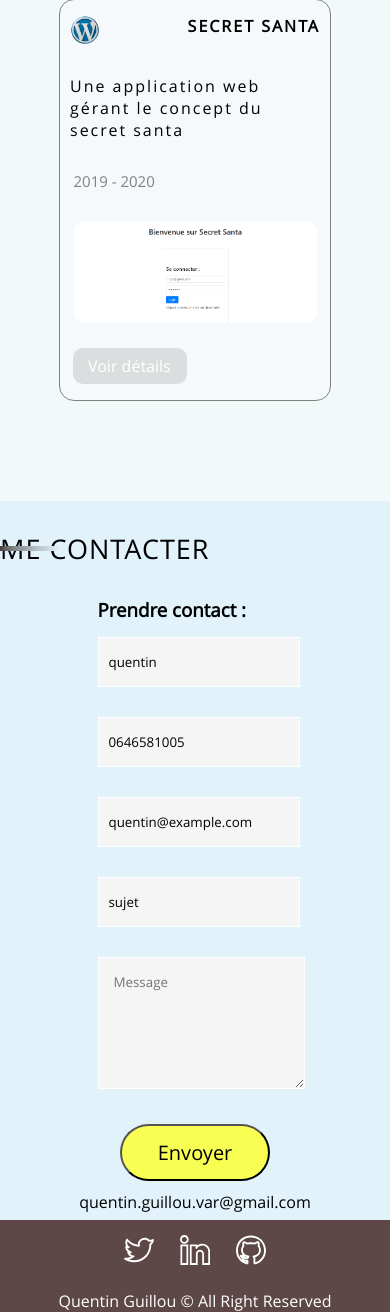
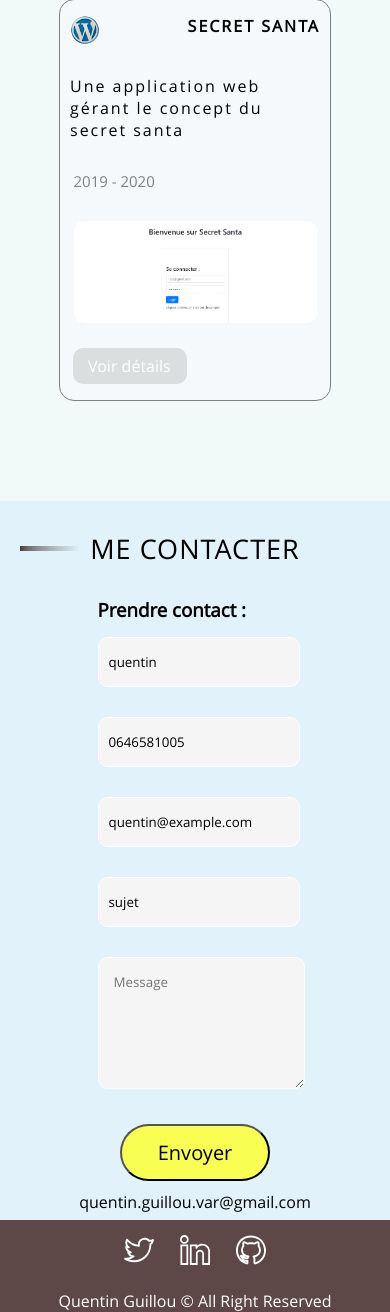
Before and after one commit to Quentin-creat/portfolio, a PHP site: page / in a window 390 px wide. Shown: the part 4380-5692 px from the top of the page. Run offline with PHP 8.4, Linux system fonts and the light colour scheme; some libraries are stand-ins or nearby versions.

Commit message:
FIX #13 responsive

```diff
--- a/styles/mobile_petite_res.css
+++ b/styles/mobile_petite_res.css
@@ -4,6 +4,10 @@
 h2 {
     font-size: 27px;
     letter-spacing:1px;
+}
+
+.rect_style {
+    margin-right:290px;
 }
 
 /* HEADER */
@@ -36,10 +40,6 @@ nav .right {
 }
 
 /* ABOUT */
-
-#about_title {
-    justify-content: unset;
-}
 
 #about {
     height: auto;
--- a/styles/styles.css
+++ b/styles/styles.css
@@ -597,7 +597,7 @@ a:hover {
     padding: 15px 15px 15px 10px;
     background-color: #f5f5f5;
     border: 1px solid white;
-    border-radius: 0;
+    border-radius: 10px;
     color:rgb(0, 0, 0);
     width:100%;
 }
@@ -607,7 +607,7 @@ a:hover {
     background-color: #f5f5f5;
     border: 1px solid white;
     margin-top: 40px;
-    border-radius: 0;
+    border-radius: 10px;
     color:rgb(0, 0, 0);
 }
 
```
